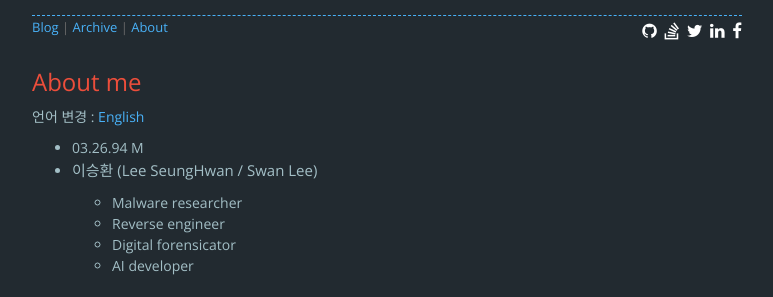
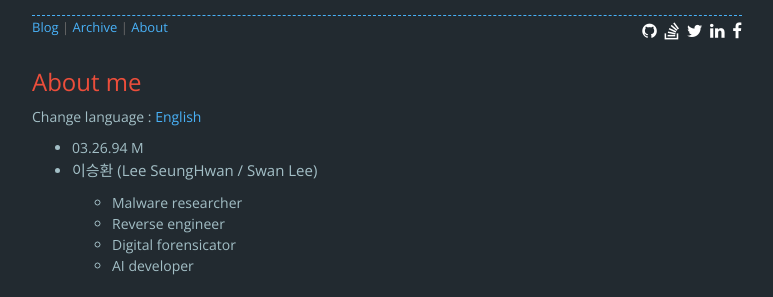
Before and after one commit to MetaSwan/metaswan.github.io, a Jekyll site: the page built from about_kor.html, in a window 1280 px wide. Shown: the part 135-432 px from the top of the page, without its empty margins (253-1026 px from the left). Built offline with Jekyll 4.4.1, drawn with Linux system fonts in a browser that asks for light colours; nearby versions of some CDN libraries; comment, search, counter and statistics services are not loaded.

Commit message:
Update about_kor.html

```diff
--- a/about_kor.html
+++ b/about_kor.html
@@ -7,7 +7,7 @@ layout: default
 <div class="resume row">
   <div class="col-md-12">
     <div id="about_me">
-      <h2>About me</h2> 언어 변경 : <a href="index.html">English</a>
+      <h2>About me</h2> Change language : <a href="index.html">English</a>
       <p>{{site.data.about_kor.text | markdownify }}</p>
     </div>
   </div>
```
